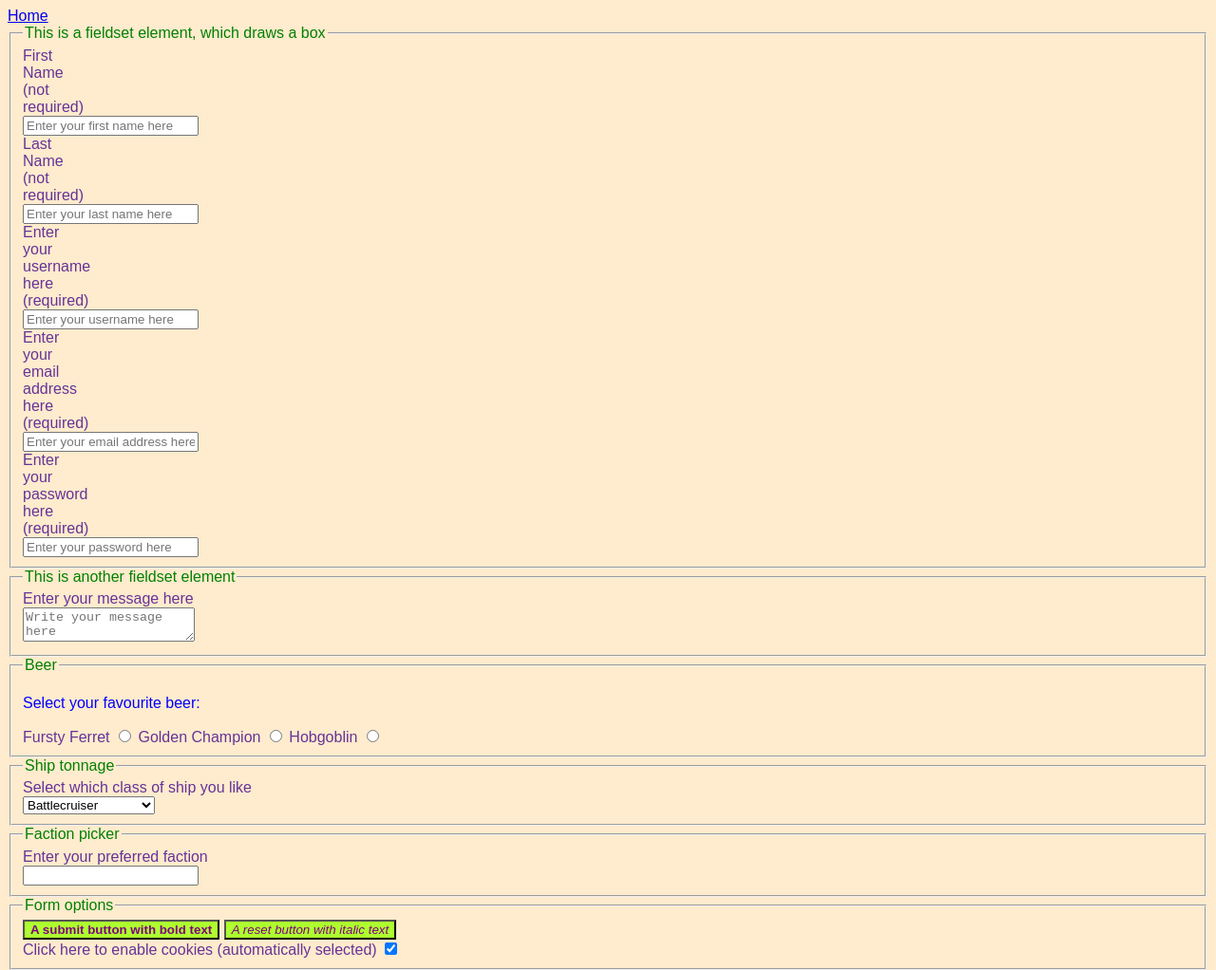
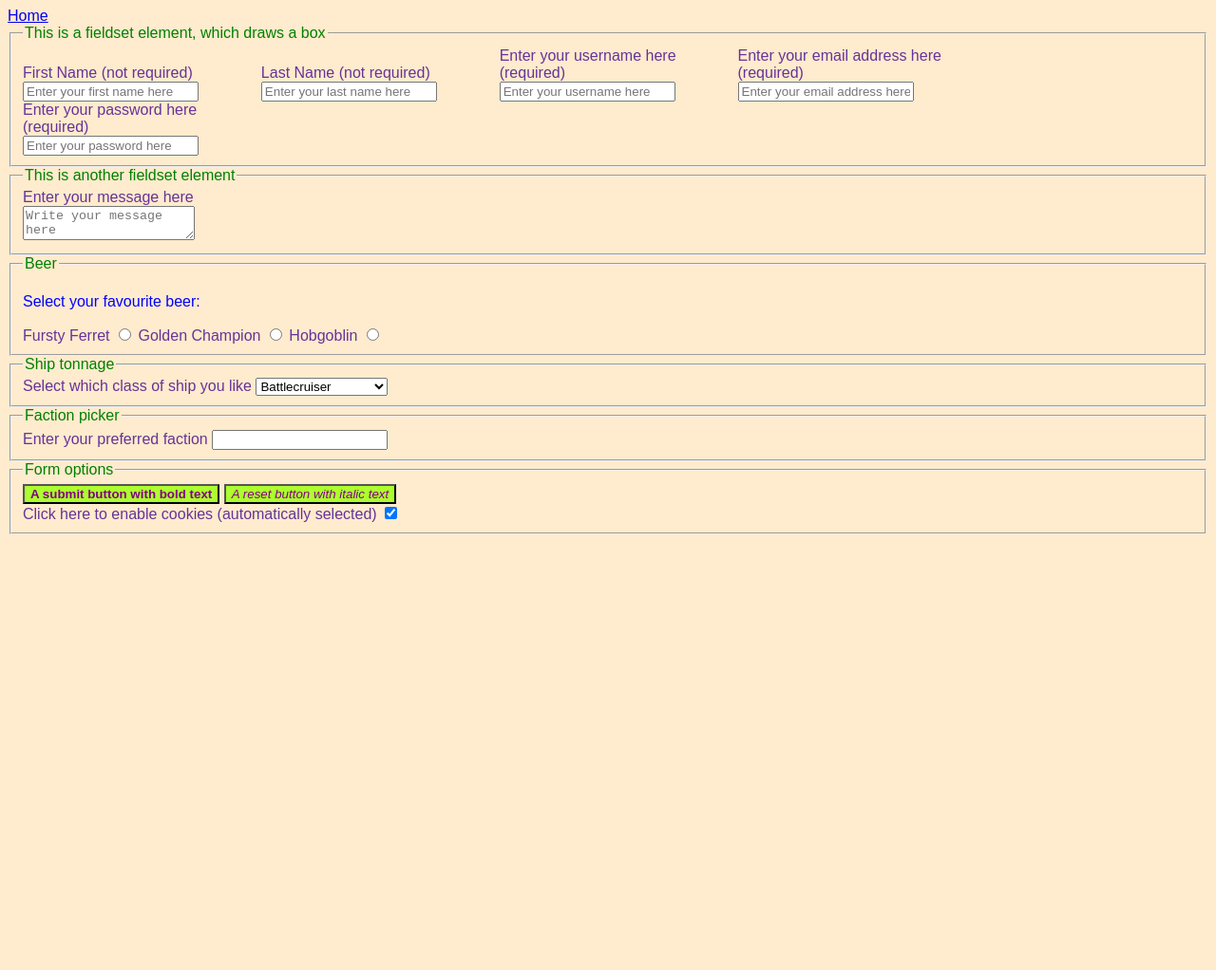
Before and after one commit to AdamBoley/Git-Experimentation, a website: page forms.html in a window 1280 px wide. Shown: the whole page at 95% size. After the commit the page ends 800 px from the top, so only its background shows below. Drawn offline with Linux system fonts and the light colour scheme; a web font is replaced by a local one.

Commit message:
inline block testing

```diff
--- a/styles.css
+++ b/styles.css
@@ -364,11 +364,11 @@ button[type=reset], button[type=submit] {
   margin-bottom: 500px;
 }
 
-.label-block {
+/*.label-block {
   display: block;
   width: 20%;
   max-width: 20%;
-}
+}*/
 /*This rule is designed to target label elements, and should force the
 associated input elements onto the line below*/
 
```
Also changed, not shown: forms.html (+9 -4 lines).
